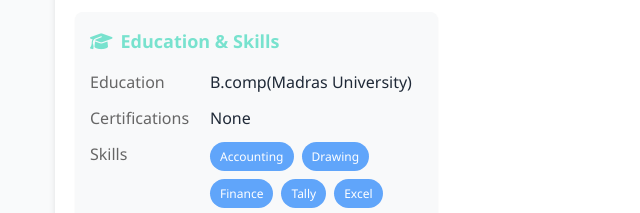
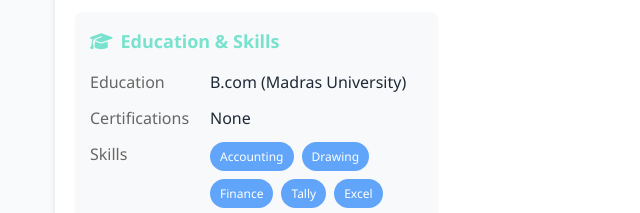
Before and after one commit to sreemeditec/employeedetails, a plain HTML site: page chithra.html in a window 1280 px wide. Shown: the part 832-1045 px from the top of the page, 0-640 px from the left. Drawn offline with Linux system fonts and the light colour scheme.

Commit message:
Update chithra.html

```diff
--- a/chithra.html
+++ b/chithra.html
@@ -475,7 +475,7 @@
                                 <h3 class="section-title"><i class="fas fa-graduation-cap"></i> Education & Skills</h3>
                                 <div class="detail-item">
                                     <div class="detail-label">Education</div>
-                                    <div class="detail-value">B.comp(Madras University)</div>
+                                    <div class="detail-value">B.com (Madras University)</div>
                                 </div>
                                 <div class="detail-item">
                                     <div class="detail-label">Certifications</div>
```
